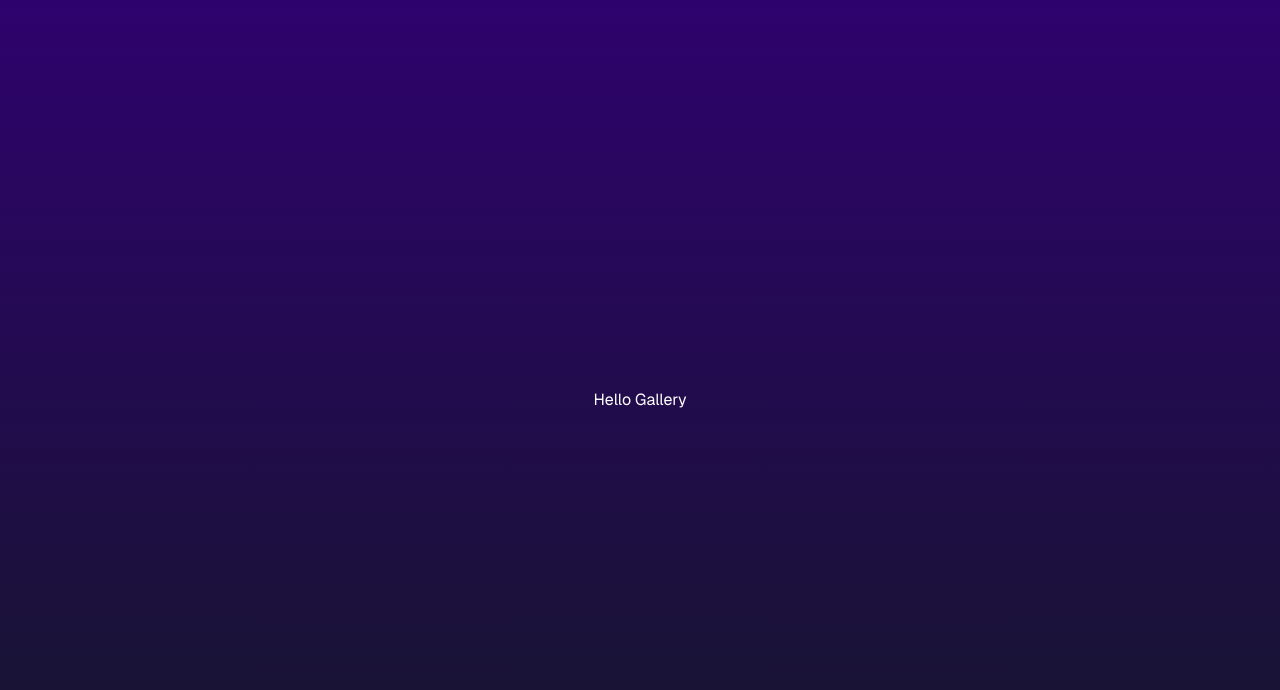
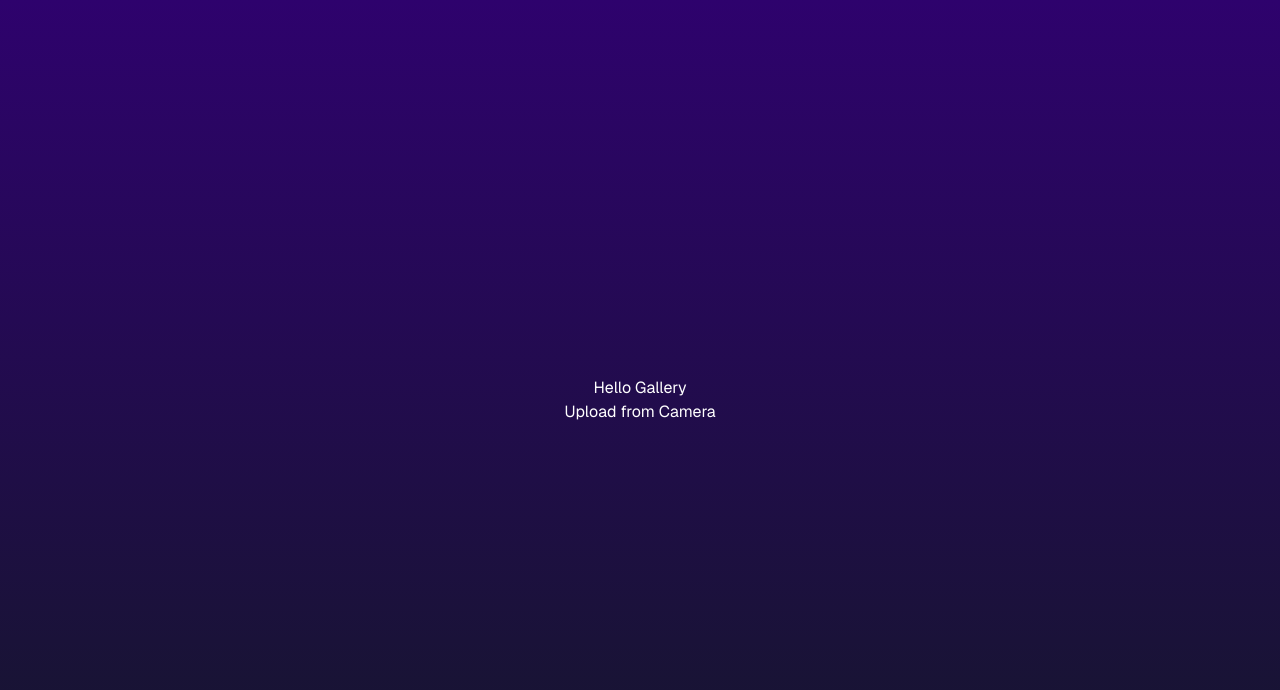
Before and after one commit to Marecho-Dev/tcg_mercury, a Next.js app: page / in a window 1280 px wide. Shown: the top 690 px of the page. Built offline with nearby package versions, Linux system fonts and the light colour scheme.

Commit message:
upload photo

```diff
--- /dev/null
+++ b/src/app/CameraUploadButton.tsx
@@ -0,0 +1,21 @@
+import React from "react";
+
+const CameraUploadButton = ({ onFileChange }) => {
+  return (
+    <div>
+      <input
+        type="file"
+        accept="image/*"
+        capture="camera"
+        onChange={onFileChange}
+        style={{ display: "none" }}
+        id="cameraInput"
+      />
+      <label htmlFor="cameraInput" className="upload-button">
+        Upload from Camera
+      </label>
+    </div>
+  );
+};
+
+export default CameraUploadButton;
--- a/src/app/page.tsx
+++ b/src/app/page.tsx
@@ -1,9 +1,31 @@
 import Link from "next/link";
+import React, { useState } from "react";
+import CameraUploadButton from "./CameraUploadButton"; // Adjust the path as needed
 
 export default function HomePage() {
+  const [image, setImage] = useState(null);
+
+  const handleFileChange = (event) => {
+    const file = event.target.files[0];
+    if (file) {
+      const reader = new FileReader();
+      reader.onload = (e) => {
+        setImage(e.target.result);
+      };
+      reader.readAsDataURL(file);
+    }
+  };
   return (
     <main className="flex min-h-screen flex-col items-center justify-center bg-gradient-to-b from-[#2e026d] to-[#15162c] text-white">
-      Hello Gallery
+      <h1>Hello Gallery</h1>
+      <CameraUploadButton onFileChange={handleFileChange} />
+      {image && (
+        <img
+          src={image}
+          alt="Uploaded"
+          style={{ width: "300px", height: "auto" }}
+        />
+      )}
     </main>
   );
 }
```
